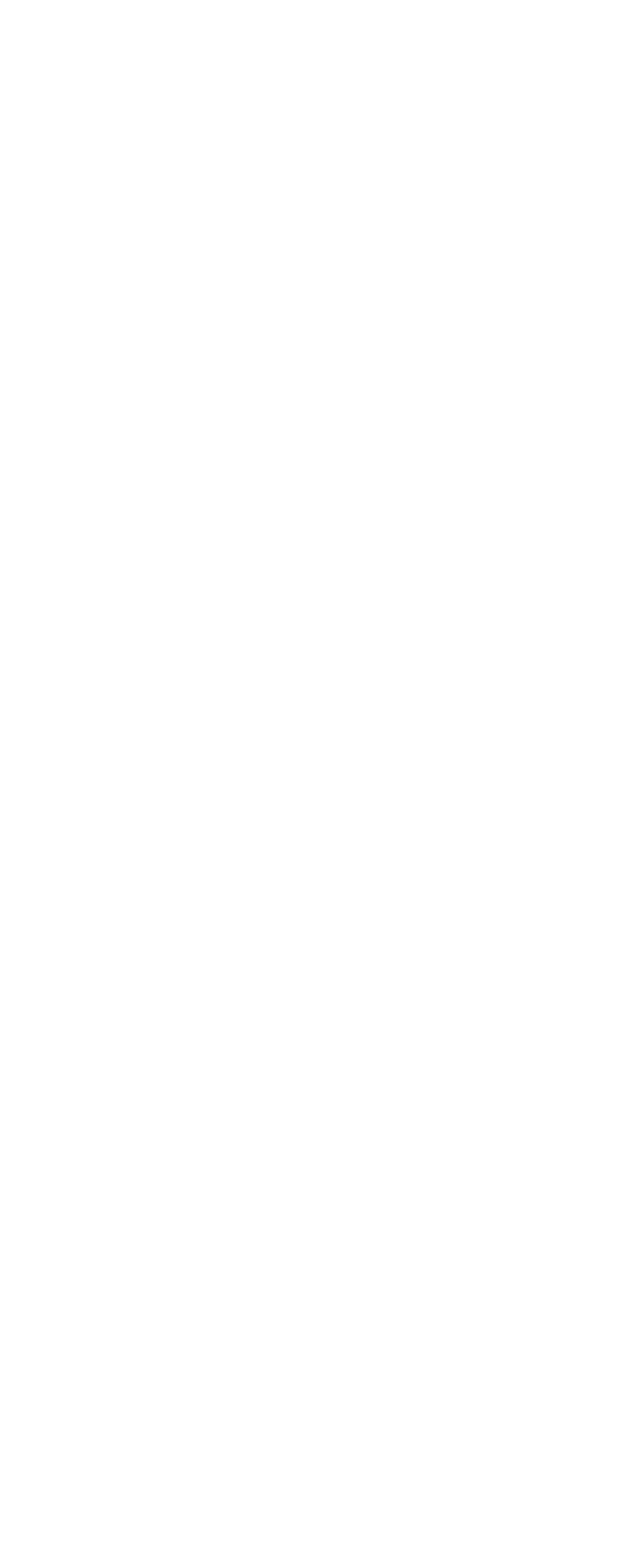
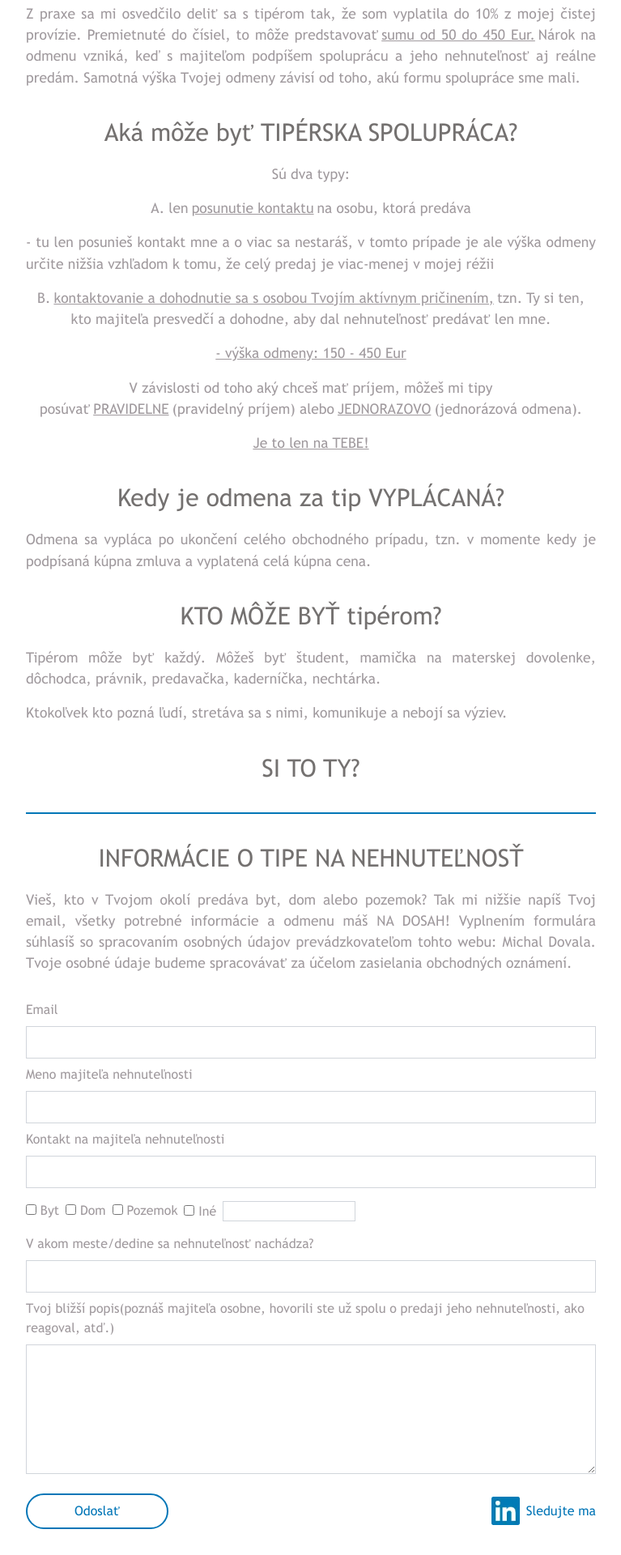
Before and after one commit to pkvarg/findoktor, a React (Vite) app: page /tip in a window 1280 px wide. Before the commit this address had no page. Shown: the part 568-2488 px from the top of the page at 81% size, without its empty margins (256-1023 px from the left). Before the commit the page ends 800 px from the top, so only its background shows below. Built offline with nearby package versions, Linux system fonts and the light colour scheme.

Commit message:
tip, yet api

```diff
--- a/src/App.jsx
+++ b/src/App.jsx
@@ -12,6 +12,7 @@ import {
   Finances,
   Ebook,
   Admin,
+  Tip,
 } from './pages';
 import { SpinnerFullPage } from './components';
 const Calculator = lazy(() => import('./pages/Calculator'));
@@ -34,6 +35,7 @@ function App() {
           <Route path="/rules" element={<Rules />} />
           <Route path="/finances" element={<Finances />} />
           <Route path="/e-book" element={<Ebook />} />
+          <Route path="/tip" element={<Tip />} />
           <Route path="/admin" element={<Admin />} />
         </Routes>
       </Suspense>
--- a/src/components/calculator/CalcNavbar.jsx
+++ b/src/components/calculator/CalcNavbar.jsx
@@ -60,6 +60,7 @@ const CalcNavbar = () => {
               <a href="/our-services">Naše služby</a>
               <a href="/e-book">E-Book</a>
               <a href="/contact">Kontakt</a>
+              <a href="/tip">Odmena za tip</a>
             </div>
           </div>
         )}
--- a/src/pages/Calculator.jsx
+++ b/src/pages/Calculator.jsx
@@ -534,8 +534,8 @@ const Calculator = () => {
     };
     console.log('..sending..');
     const { data } = await axios.put(
-      //`https://api.pictusweb.com/api/md/email`,
-      `http://localhost:2000/api/md/email`,
+      `https://api.pictusweb.com/api/md/email`,
+      //`http://localhost:2000/api/md/email`,
       {
         calcValues,
       },
--- a/src/pages/CalculatorHouse.jsx
+++ b/src/pages/CalculatorHouse.jsx
@@ -679,8 +679,8 @@ const CalculatorHouse = () => {
     };
     console.log('..sending..');
     const { data } = await axios.put(
-      //`https://api.pictusweb.com/api/md/email-house`,
-      `http://localhost:2000/api/md/email-house`,
+      `https://api.pictusweb.com/api/md/email-house`,
+      //`http://localhost:2000/api/md/email-house`,
       {
         calcValues,
       },
--- a/src/pages/Contact.jsx
+++ b/src/pages/Contact.jsx
@@ -145,7 +145,7 @@ const Contact = () => {
             <div className="flex flex-row justify-between">
               <button
                 type="submit"
-                className="mt-4 w-[50%] rounded-[25px] border-2 border-[#0376b7] py-2 text-[#0376b7]  hover:bg-white hover:text-white lg:mt-4 lg:w-[25%]"
+                className="mt-4 w-[50%] rounded-[25px] border-2 border-[#0376b7] py-2 text-[#0376b7]  hover:bg-[#0376b7] hover:text-white lg:mt-4 lg:w-[25%]"
               >
                 Odoslať
               </button>
--- /dev/null
+++ b/src/pages/Tip.jsx
@@ -0,0 +1,249 @@
+import React, { useState } from 'react';
+import CalcNavbar from '../components/calculator/CalcNavbar';
+import axios from 'axios';
+import { FollowUs } from '../components';
+import { Footer } from '../components';
+
+const Tip = () => {
+  const [email, setEmail] = useState('');
+  const [name, setName] = useState('');
+  const [contact, setContact] = useState('');
+  const [selectedType, setSelectedType] = useState(null);
+  //const [type, setType] = useState('Byt');
+  const [city, setCity] = useState('');
+  const [text, setText] = useState('');
+  const [other, setOther] = useState('');
+
+  const handleCheckboxChange = (type) => {
+    setSelectedType(type);
+  };
+
+  console.log('type:', selectedType);
+  const handleSubmit = (e) => {
+    e.preventDefault();
+    const values = {
+      email,
+      name,
+      contact,
+      selectedType,
+      other,
+      city,
+      text,
+    };
+
+    console.log('submitting', values);
+  };
+
+  return (
+    <div>
+      <CalcNavbar />
+      <div className="mx-4 mt-8 lg:mx-[22.5%]">
+        <h1 className="text-center text-[35px] text-[#0376b7]">
+          {' '}
+          ZVÝŠ SI TVOJ FINANČNÝ ROZPOČET <br /> A PRINES TAK DO RODINY ĎALŠIE
+          PENIAZE.
+          <br /> JE TO JEDNODUCHÉ!
+        </h1>
+        <h2 className="mt-8 text-center text-[30px] text-[#747170]">
+          Kto je TIPÉR?{' '}
+        </h2>
+        <p className="mt-4 text-justify text-[17.5px]">
+          Tipér je osoba, ktorá posúva informácie. V našom prípade osoba, ktorá
+          <span className="mx-1 underline">
+            posúva informácie o tom, kto a kde predáva svoj dom, byt či pozemok.
+          </span>
+          Jedná sa len o predaj, nie o kúpu (kontakty, ktoré hľadajú bývanie).{' '}
+        </p>
+        <p className="mt-8 text-center text-[17.5px]">
+          Takže tipérom môžeš byť aj Ty!
+        </p>
+        <h3 className="mt-8 text-center text-[30px] text-[#747170]">
+          Aká je výška TIPÉRSKEJ ODMENY?{' '}
+        </h3>
+        <p className="mt-4 text-justify text-[17.5px]">
+          Z praxe sa mi osvedčilo deliť sa s tipérom tak, že som vyplatila do
+          10% z mojej čistej provízie. Premietnuté do čísiel, to môže
+          predstavovať
+          <span className="mx-1 underline">sumu od 50 do 450 Eur.</span>
+          Nárok na odmenu vzniká, keď s majiteľom podpíšem spoluprácu a jeho
+          nehnuteľnosť aj reálne predám. Samotná výška Tvojej odmeny závisí od
+          toho, akú formu spolupráce sme mali.
+        </p>
+        <h3 className="mt-8 text-center text-[30px] text-[#747170]">
+          Aká môže byť TIPÉRSKA SPOLUPRÁCA?{' '}
+        </h3>
+        <p className="mt-4 text-center text-[17.5px]">Sú dva typy:</p>
+        <p className="mt-4 text-center text-[17.5px]">
+          A. len
+          <span className="mx-1 underline">posunutie kontaktu</span>
+          na osobu, ktorá predáva
+        </p>
+        <p className="mt-4 text-justify text-[17.5px]">
+          - tu len posunieš kontakt mne a o viac sa nestaráš, v tomto prípade je
+          ale výška odmeny určite nižšia vzhľadom k tomu, že celý predaj je
+          viac-menej v mojej réžii
+        </p>
+        <p className="mt-4 text-center text-[17.5px]">
+          B.
+          <span className="mx-1 underline">
+            kontaktovanie a dohodnutie sa s osobou Tvojím aktívnym pričinením,
+          </span>
+          tzn. Ty si ten, kto majiteľa presvedčí a dohodne, aby dal nehnuteľnosť
+          predávať len mne.
+        </p>
+        <p className="mt-4 text-center text-[17.5px] underline">
+          - výška odmeny: 150 - 450 Eur
+        </p>
+        <p className="mt-4 text-center text-[17.5px]">
+          V závislosti od toho aký chceš mať príjem, môžeš mi tipy posúvať
+          <span className="mx-1 underline">PRAVIDELNE</span>
+          (pravidelný príjem) alebo
+          <span className="mx-1 underline">JEDNORAZOVO</span>
+          (jednorázová odmena).
+        </p>
+        <p className="mt-4 text-center text-[17.5px] underline">
+          Je to len na TEBE!
+        </p>
+        <h4 className="mt-8 text-center text-[30px] text-[#747170]">
+          Kedy je odmena za tip VYPLÁCANÁ?
+        </h4>
+        <p className="mt-4 text-justify text-[17.5px]">
+          Odmena sa vypláca po ukončení celého obchodného prípadu, tzn. v
+          momente kedy je podpísaná kúpna zmluva a vyplatená celá kúpna cena.
+        </p>
+        <h5 className="mt-8 text-center text-[30px] text-[#747170]">
+          KTO MÔŽE BYŤ tipérom?
+        </h5>
+        <p className="mt-4 text-justify text-[17.5px]">
+          Tipérom môže byť každý. Môžeš byť študent, mamička na materskej
+          dovolenke, dôchodca, právnik, predavačka, kaderníčka, nechtárka.
+        </p>
+        <p className="mt-4 text-justify text-[17.5px]">
+          Ktokoľvek kto pozná ľudí, stretáva sa s nimi, komunikuje a nebojí sa
+          výziev.
+        </p>
+        <h6 className="mt-8 text-center text-[30px] text-[#747170]">
+          SI TO TY?
+        </h6>
+        <div className="my-8 h-[2px] bg-[#0376b7]"></div>
+        <h1 className="mt-8 text-center text-[30px] text-[#747170]">
+          INFORMÁCIE O TIPE NA NEHNUTEĽNOSŤ
+        </h1>
+        <p className="mt-4 text-justify text-[17.5px]">
+          Vieš, kto v Tvojom okolí predáva byt, dom alebo pozemok? Tak mi nižšie
+          napíš Tvoj email, všetky potrebné informácie a odmenu máš NA DOSAH!
+          Vyplnením formulára súhlasíš so spracovaním osobných údajov
+          prevádzkovateľom tohto webu: Michal Dovala. Tvoje osobné údaje budeme
+          spracovávať za účelom zasielania obchodných oznámení.
+        </p>
+        <form onSubmit={handleSubmit} className="my-8 flex flex-col gap-2">
+          <label>Email</label>
+          <input
+            type="text"
+            value={email}
+            onChange={(e) => setEmail(e.target.value)}
+            className="h-[40px] border border-gray-300 pl-[5px]"
+            required="required"
+          />
+          <label>Meno majiteľa nehnuteľnosti</label>
+
+          <input
+            type="text"
+            value={name}
+            onChange={(e) => setName(e.target.value)}
+            className="h-[40px] border border-gray-300 pl-[5px]"
+            required="required"
+          />
+          <label>Kontakt na majiteľa nehnuteľnosti</label>
+
+          <input
+            type="text"
+            value={contact}
+            onChange={(e) => setContact(e.target.value)}
+            className="h-[40px] border border-gray-300 pl-[5px]"
+            required="required"
+          />
+
+          <div className="my-2 flex flex-row items-center gap-2">
+            <label>
+              <input
+                type="checkbox"
+                checked={selectedType === 'Byt'}
+                onChange={() => handleCheckboxChange('Byt')}
+              />{' '}
+              Byt
+            </label>
+
+            <label>
+              <input
+                type="checkbox"
+                checked={selectedType === 'Dom'}
+                onChange={() => handleCheckboxChange('Dom')}
+              />{' '}
+              Dom
+            </label>
+
+            <label>
+              <input
+                type="checkbox"
+                checked={selectedType === 'Pozemok'}
+                onChange={() => handleCheckboxChange('Pozemok')}
+              />{' '}
+              Pozemok
+            </label>
+
+            <label>
+              <input
+                type="checkbox"
+                checked={selectedType === 'Ine'}
+                onChange={() => handleCheckboxChange('Ine')}
+              />{' '}
+              Iné
+              <input
+                type="text"
+                value={other}
+                onChange={(e) => setOther(e.target.value)}
+                className="ml-2 h-[25px] border border-gray-300 pl-[5px]"
+              />
+            </label>
+
+            {/* <p>Selected Type: {selectedType}</p> */}
+          </div>
+
+          <label>V akom meste/dedine sa nehnuteľnosť nachádza?</label>
+
+          <input
+            type="text"
+            value={city}
+            onChange={(e) => setCity(e.target.value)}
+            className="h-[40px] border border-gray-300 pl-[5px]"
+            required="required"
+          />
+          <label>
+            Tvoj bližší popis(poznáš majiteľa osobne, hovorili ste už spolu o
+            predaji jeho nehnuteľnosti, ako reagoval, atď.)
+          </label>
+
+          <textarea
+            value={text}
+            onChange={(e) => setText(e.target.value)}
+            className="h-[160px] border border-gray-300 pl-[5px]"
+            required="required"
+          />
+          <div className="flex flex-row justify-between">
+            <button
+              type="submit"
+              className="mt-4 w-[50%] rounded-[25px] border-2 border-[#0376b7] py-2 text-[#0376b7]  hover:bg-[#0376b7] hover:text-white lg:mt-4 lg:w-[25%]"
+            >
+              Odoslať
+            </button>
+            <FollowUs />
+          </div>
+        </form>
+      </div>
+      {/* <Footer /> */}
+    </div>
+  );
+};
+
+export default Tip;
--- a/src/pages/index.js
+++ b/src/pages/index.js
@@ -11,6 +11,7 @@ import Finances from './Finances';
 import Ebook from './Ebook';
 import Admin from './Admin';
 import CalculatorHouse from './CalculatorHouse';
+import Tip from './Tip';
 
 export {
   ServicesPage,
@@ -26,4 +27,5 @@ export {
   Ebook,
   Admin,
   CalculatorHouse,
+  Tip,
 };
```
